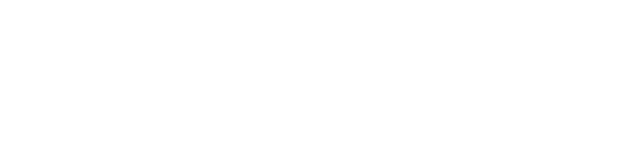
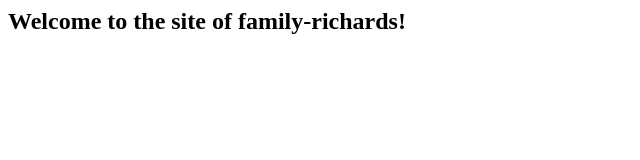
Before and after one commit to family-richards/family-richards-website, a plain HTML site: page index.html in a window 1280 px wide. Shown: the whole page, without its empty margins (0-640 px from the left). Drawn offline with Linux system fonts and the light colour scheme.

Commit message:
Update index.html

```diff
--- a/index.html
+++ b/index.html
@@ -1,2 +1,5 @@
 <html>
+  <body>
+    <h2>Welcome to the site of family-richards!</h2>
+  </body>
 </html>
```
